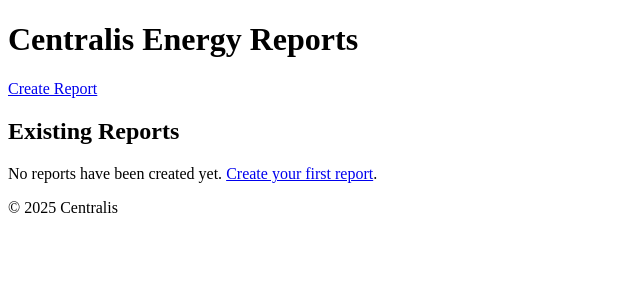
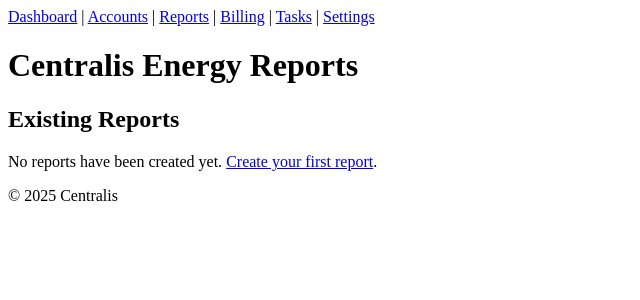
Before and after one commit to Chef6441/Centralis, a PHP site: page / in a window 1280 px wide. Shown: the top 300 px of the page, without its empty margins (0-640 px from the left). Run offline with PHP 8.4, Linux system fonts and the light colour scheme.

Commit message:
Add simple navigation bar to all pages

```diff
--- a/public/index.php
+++ b/public/index.php
@@ -14,12 +14,15 @@ $reports = $statement ? $statement->fetchAll(PDO::FETCH_ASSOC) : [];
 </head>
 <body>
 <header>
-    <div>
-        <h1>Centralis Energy Reports</h1>
-        <nav>
-            <a href="create_report.php">Create Report</a>
-        </nav>
-    </div>
+    <nav>
+        <a href="index.php">Dashboard</a> |
+        <a href="#">Accounts</a> |
+        <a href="create_report.php">Reports</a> |
+        <a href="#">Billing</a> |
+        <a href="#">Tasks</a> |
+        <a href="#">Settings</a>
+    </nav>
+    <h1>Centralis Energy Reports</h1>
 </header>
 
 <main>
```
Also changed, not shown: public/create_report.php (+9 -6 lines), public/report.php (+10 -0 lines).
